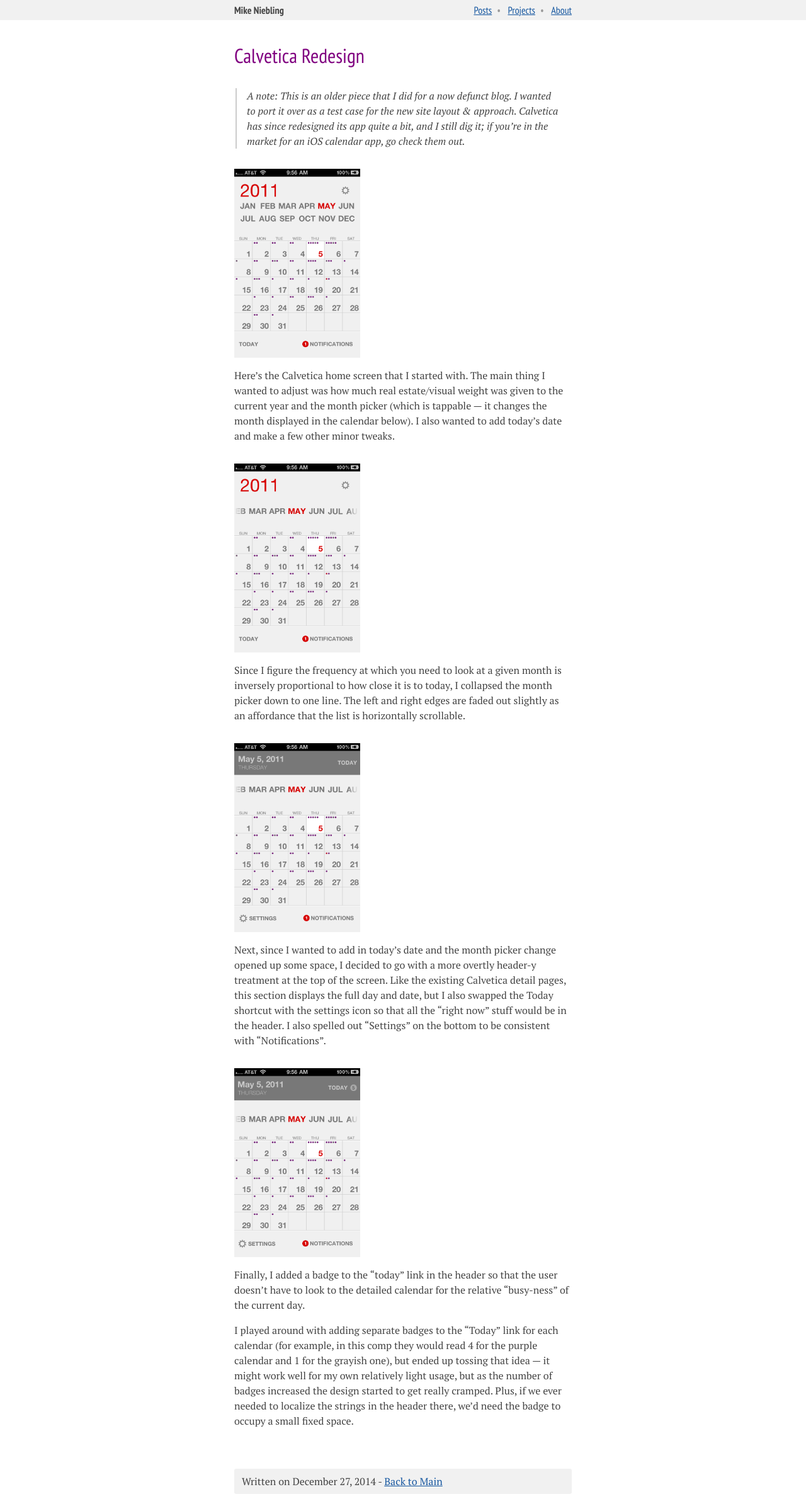
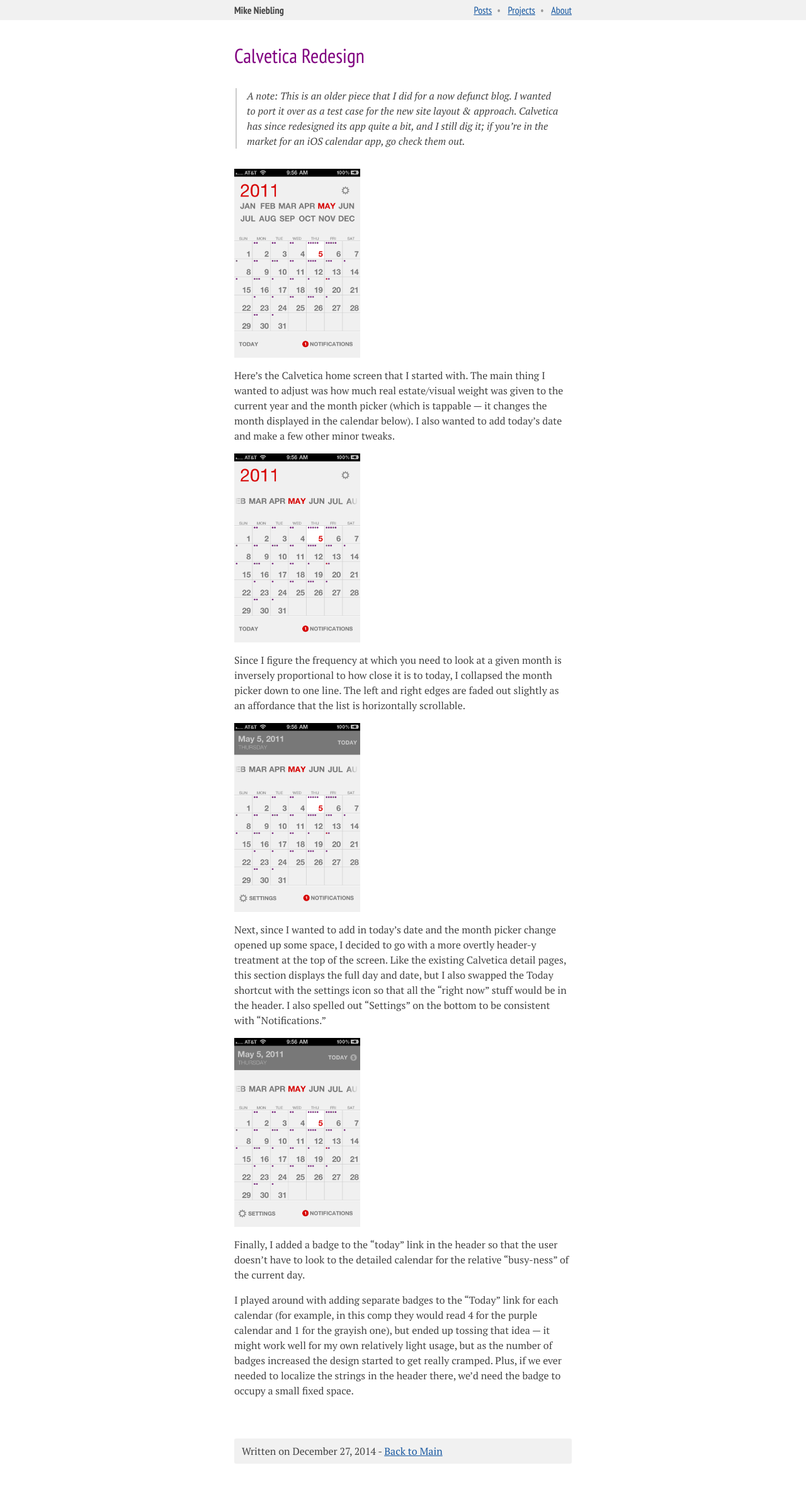
Before and after one commit to mniebling/mniebling.github.io, a Jekyll site: the page built from _posts/2014-12-27-Calvetica-Redesign.md, in a window 1280 px wide. Shown: the whole page at 63% size. Built offline with Jekyll 4.4.1, drawn with Linux system fonts in a browser that asks for light colours; Markdown is read by kramdown in place of the engine named in the settings; after the commit the page ends 2340 px from its top, so only the background shows below that.

Commit message:
Tweak image spacing

```diff
--- a/_posts/2014-12-27-Calvetica-Redesign.md
+++ b/_posts/2014-12-27-Calvetica-Redesign.md
@@ -6,15 +6,19 @@
 > A note: This is an older piece that I did for a now defunct blog. I wanted to port it over as a test case for the new site layout & approach. Calvetica has since redesigned its app quite a bit, and I still dig it; if you're in the market for an iOS calendar app, go check them out.
 
 ![Calvetica: 1]({{site.img}}/calvetica/1.png)
+
 Here's the Calvetica home screen that I started with. The main thing I wanted to adjust was how much real estate/visual weight was given to the current year and the month picker (which is tappable — it changes the month displayed in the calendar below). I also wanted to add today's date and make a few other minor tweaks.
 
 ![Calvetica: 2]({{site.img}}/calvetica/2.png)
+
 Since I figure the frequency at which you need to look at a given month is inversely proportional to how close it is to today, I collapsed the month picker down to one line. The left and right edges are faded out slightly as an affordance that the list is horizontally scrollable.
 
 ![Calvetica: 3]({{site.img}}/calvetica/3.png)
-Next, since I wanted to add in today's date and the month picker change opened up some space, I decided to go with a more overtly header-y treatment at the top of the screen. Like the existing Calvetica detail pages, this section displays the full day and date, but I also swapped the Today shortcut with the settings icon so that all the "right now" stuff would be in the header. I also spelled out "Settings" on the bottom to be consistent with "Notifications".
+
+Next, since I wanted to add in today's date and the month picker change opened up some space, I decided to go with a more overtly header-y treatment at the top of the screen. Like the existing Calvetica detail pages, this section displays the full day and date, but I also swapped the Today shortcut with the settings icon so that all the "right now" stuff would be in the header. I also spelled out "Settings" on the bottom to be consistent with "Notifications."
 
 ![Calvetica: 4]({{site.img}}/calvetica/4.png)
+
 Finally, I added a badge to the "today" link in the header so that the user doesn't have to look to the detailed calendar for the relative "busy-ness" of the current day.
 
 I played around with adding separate badges to the "Today" link for each calendar (for example, in this comp they would read 4 for the purple calendar and 1 for the grayish one), but ended up tossing that idea — it might work well for my own relatively light usage, but as the number of badges increased the design started to get really cramped. Plus, if we ever needed to localize the strings in the header there, we'd need the badge to occupy a small fixed space.
--- a/web/compiled.css
+++ b/web/compiled.css
@@ -476,7 +476,7 @@
 .post img {
   max-height: 300px;
   display: block;
-  margin: 2em 0 1em 0;
+  margin: 1em 0 1em 0;
 }
 .post-header {
   width: 100%;
--- a/web/less/mod.post.less
+++ b/web/less/mod.post.less
@@ -16,7 +16,7 @@
 
 	// And go in the normal flow
 	display: block;
-	margin: 2em 0 1em 0;
+	margin: 1em 0 1em 0;
 }
 
 .post-header {
```
Also changed, not shown: _posts/2015-2-2-Guardians-Colorblind-Match-Form.md (+5 -0 lines).
